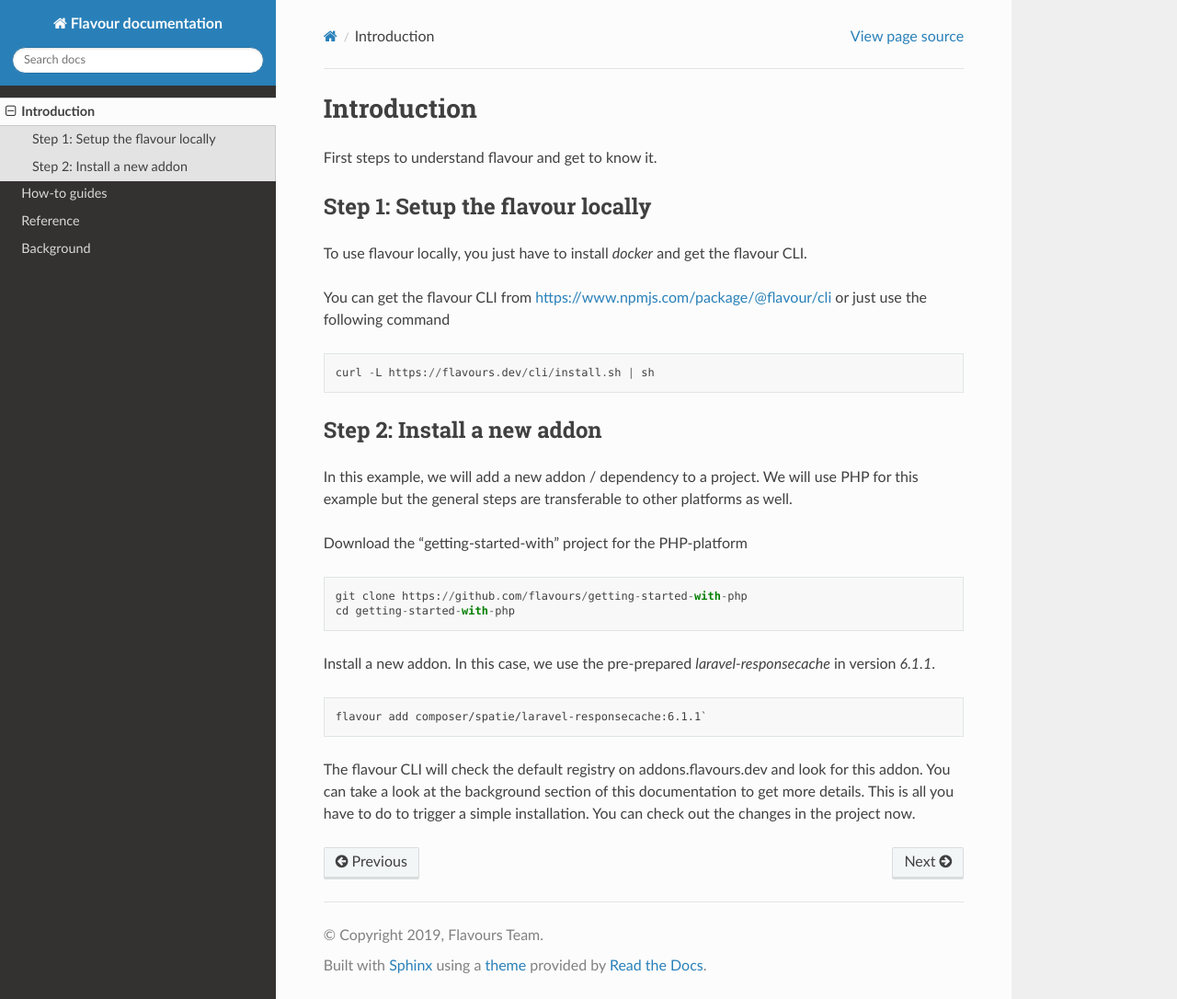
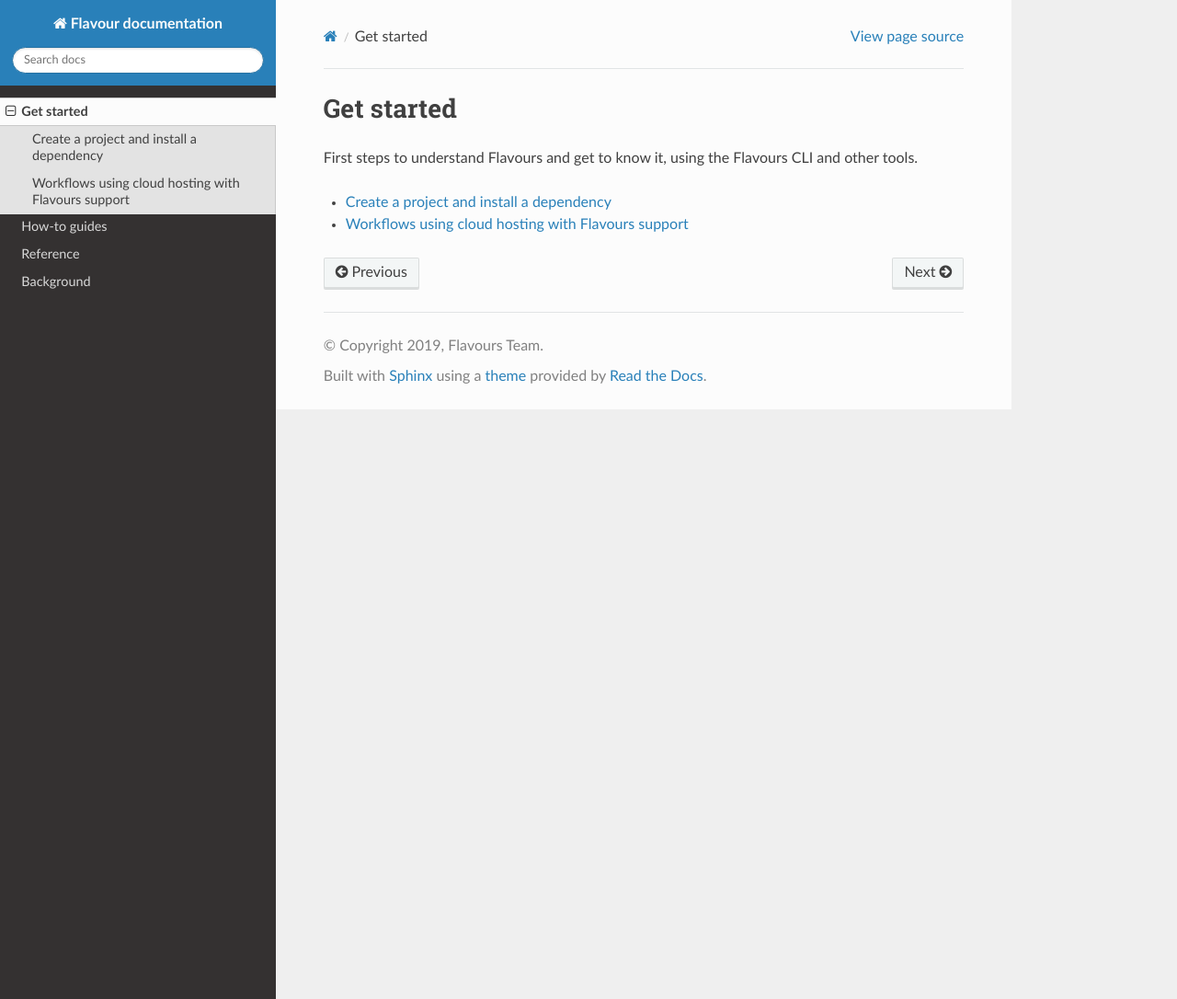
Before and after one commit to flavours/documentation, a Sphinx documentation site: the page built from docs/introduction/index.rst, in a window 1280 px wide and 1086 px high. Shown: the whole window at 92% size. Built offline with Sphinx 7.4.7 and the Read the Docs theme 2.0.0, drawn with Linux system fonts in a browser that asks for light colours.

```diff
--- a/docs/background/index.rst
+++ b/docs/background/index.rst
@@ -80,7 +80,7 @@
 
 
 Internals: installation high level overview
-------------------------------------------
+--------------------------------------------
 
 This is a high level sequence diagram of all the actors involved during installation of an addon.
 
--- a/docs/index.rst
+++ b/docs/index.rst
@@ -36,10 +36,10 @@
 .. rst-class:: column
 
 
-:ref:`Introduction <introduction>`
+:ref:`Get started <introduction>`
 ----------------------------------
 
-Get started and high level architectural overview.
+Start here with hands-on examples.
 
 
 .. rst-class:: column
--- a/docs/introduction/index.rst
+++ b/docs/introduction/index.rst
@@ -2,37 +2,13 @@
 
 
 
-Introduction
+Get started
 #################
 
-First steps to understand flavour and get to know it.
+First steps to understand Flavours and get to know it, using the Flavours CLI and other tools.
 
-Step 1: Setup the flavour locally
-==========================================
+.. toctree::
+    :maxdepth: 1
 
-To use flavour locally, you just have to install `docker` and get the flavour CLI.
-
-You can get the flavour CLI from https://www.npmjs.com/package/@flavour/cli or just use the following command ::
-
-   curl -L https://flavours.dev/cli/install.sh | sh
-
-
-
-Step 2: Install a new addon
-===========================
-
-In this example, we will add a new addon / dependency to a project.
-We will use PHP for this example but the general steps are transferable to other platforms as well.
-
-Download the "getting-started-with" project for the PHP-platform ::
-
-   git clone https://github.com/flavours/getting-started-with-php
-   cd getting-started-with-php
-
-Install a new addon. In this case, we use the pre-prepared `laravel-responsecache` in version `6.1.1`. ::
-
-   flavour add composer/spatie/laravel-responsecache:6.1.1`
-
-The flavour CLI will check the default registry on addons.flavours.dev and look for this addon.
-You can take a look at the background section of this documentation to get more details.
-This is all you have to do to trigger a simple installation. You can check out the changes in the project now.
+    Create a project and install a dependency <local-workflow>
+    Workflows using cloud hosting with Flavours support <hosting-service-workflow>
```
Also changed, not shown: docs/introduction/hosting-service-workflow.rst (added, +25 -0 lines), docs/introduction/local-workflow.rst (added, +49 -0 lines).
